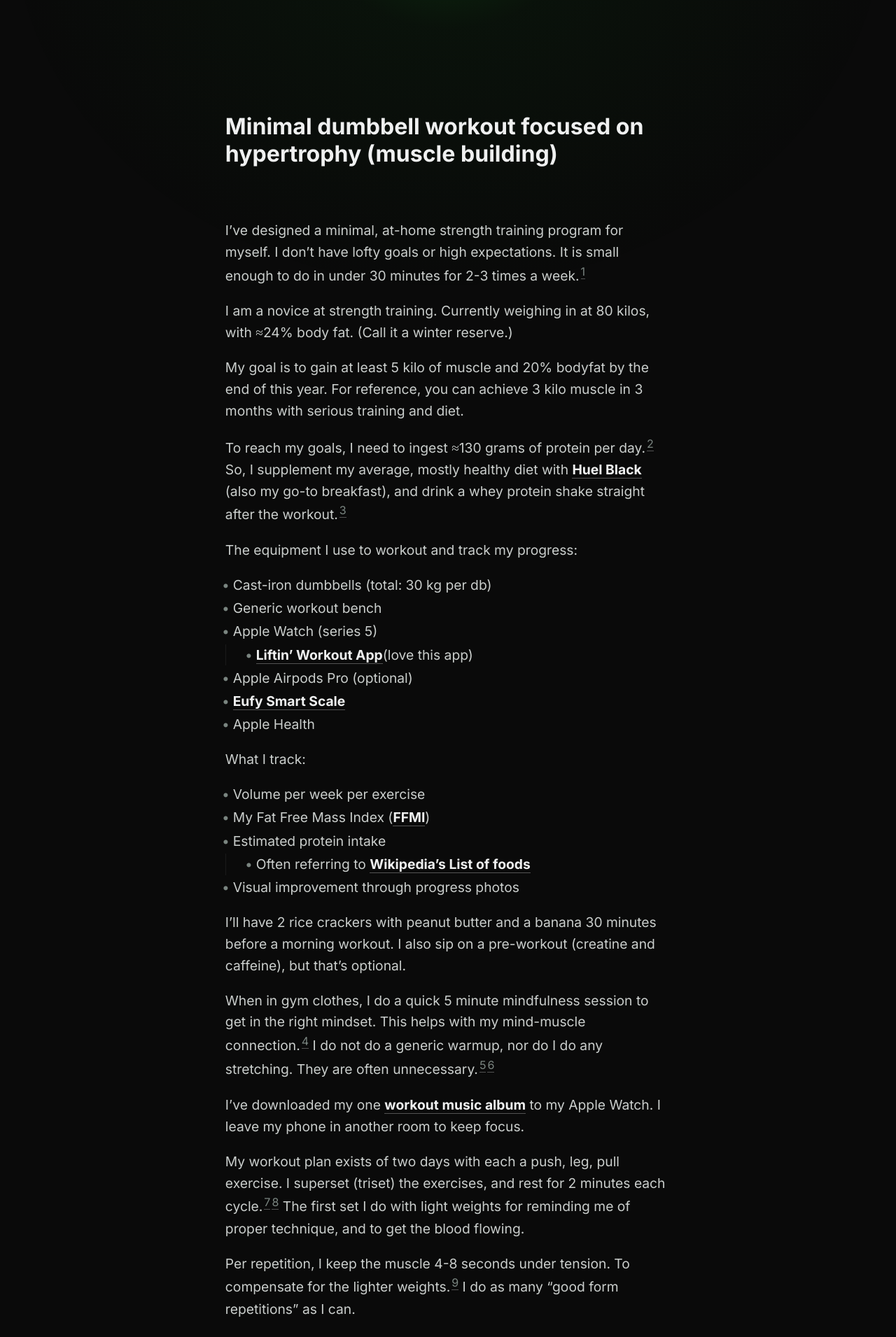
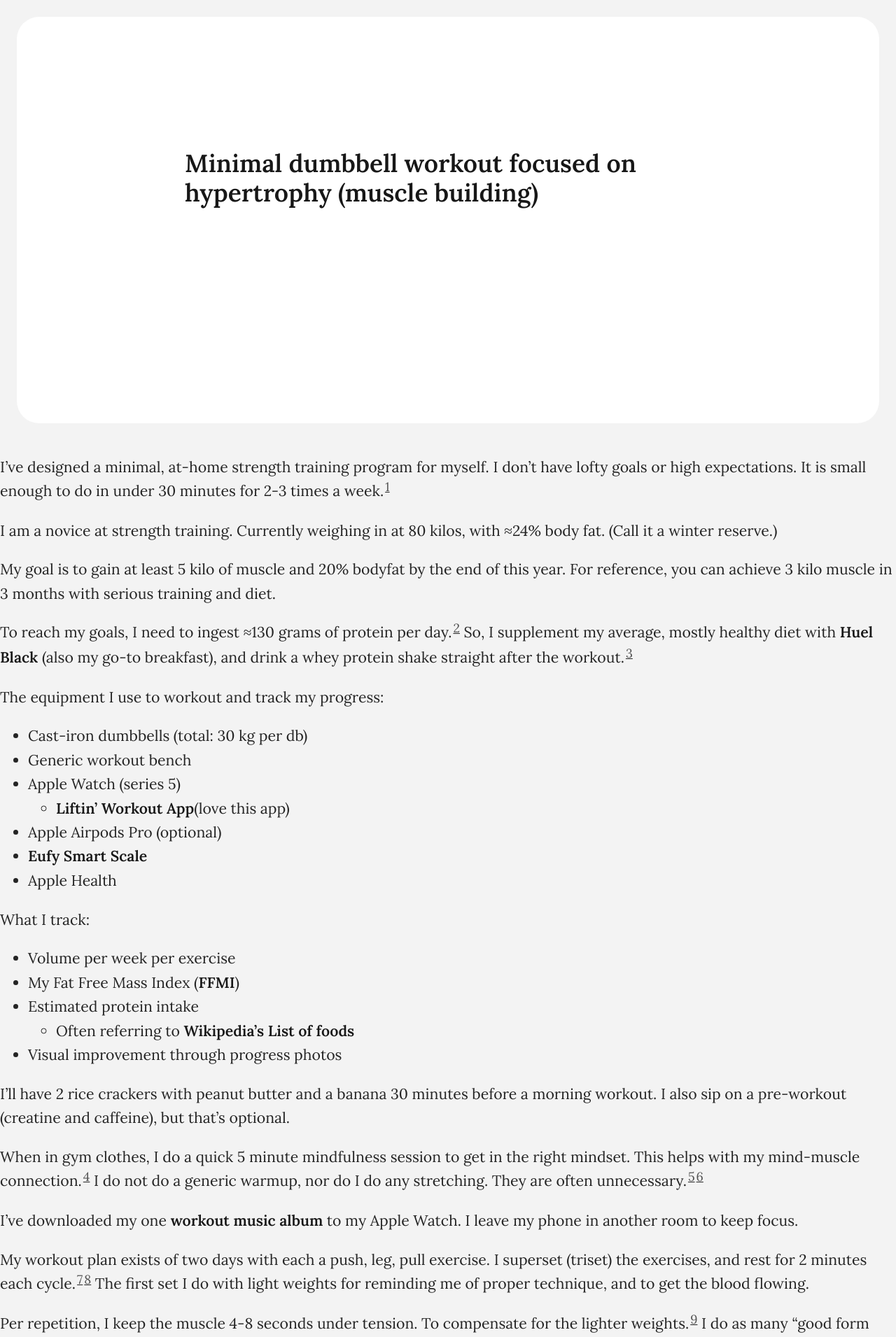
Before and after one commit to Geffreyvanderbos/_archiveblog, a Jekyll site: the page built from _posts/2023-01-25-minimal-dumbbell-workout-focused-hypertrophy-muscle-building.md, in a window 1280 px wide. Shown: the top 1911 px of the page at 70% size. Built offline with Jekyll 4.4.1, drawn with Linux system fonts in a browser that asks for light colours.

Commit message:
New style, who dis?

```diff
--- a/_layouts/default.html
+++ b/_layouts/default.html
@@ -3,6 +3,7 @@
   {%- include head.html -%}
 
   <body>
+    <div class="page">
     <header class="page-header">
       <div class="growing-ball-of-light"></div>
     </header>
@@ -10,7 +11,11 @@
     <main>
           {{content}}
     </main>
-
+  </div>
     {%- include footer.html -%}
   </body>
+
+<link rel="preconnect" href="https://fonts.googleapis.com">
+<link rel="preconnect" href="https://fonts.gstatic.com" crossorigin>
+<link href="https://fonts.googleapis.com/css2?family=Lora:wght@400;600&display=swap" rel="stylesheet">
 </html>
--- a/assets/main.css
+++ b/assets/main.css
@@ -1,6 +1,6 @@
 :root {
   --max-container-width: 1320px;
-  --max-article-width: 680px;
+  --max-article-width: 800px;
 }
 
 :root {
@@ -11,14 +11,14 @@
   --background-pop: hsl(111, 63%, 24%);
   --background-pop-subtle: hsl(111, 10%, 74%);
   --link-underline-color: hsl(111, 3%, 15%); */
-  --font-color: hsl(150, 4%, 80%);
-  --accented-font-color: hsl(150, 4%, 94%);
-  --muted-font-color: hsl(150, 4%, 50%);
-  --background-color: #0A0A0A;
+  --font-color: hsl(0, 0%, 14%);
+  --accented-font-color: hsl(0, 0%, 9%);
+  --muted-font-color: hsl(0, 0%, 32%);
+  --background-color: #f3f3f3;
   --button-hover: hsl(111, 1%, 25%);
-  --background-pop: hsl(111, 18%, 74%);
-  --background-pop-subtle: hsl(111, 10%, 54%);
-  --link-underline-color: hsl(111, 15%, 95%);
+  --background-pop: hsl(0, 0%, 73%);
+  --background-pop-subtle: hsl(0, 0%, 11%);
+  --link-underline-color: hsl(0, 0%, 42%);
 }
 
 /* .dark-mode body {
@@ -34,14 +34,14 @@
 :root {
   --fluid-min-width: 320;
   --fluid-max-width: 1500;
-  --fluid-min-size: 16;
-  --fluid-max-size: 20;
+  --fluid-min-size: 18;
+  --fluid-max-size: 22;
   --fluid-min-ratio: 1.05;
   --fluid-max-ratio: 1.15;
 
   --fluid-screen: 100vw;
   --fluid-bp: calc((var(--fluid-screen) - ((var(--fluid-min-width) / 16) * 1rem)) / ((var(--fluid-max-width) / 16) - (var(--fluid-min-width) / 16)));
-  --font-family: "Inter", serif;
+  --font-family: "Lora", serif;
 }
 
 @media screen and (min-width: 1500px) {
@@ -91,52 +91,6 @@
   box-sizing: border-box;
 }
 
-.toggle-theme {
-  display: block;
-  height: 24px;
-  width: 24px;
-  margin-left: var(--fluid-0);
-  position: relative;
-  top: -4px;
-}
-
-.toggle-theme:active {
-  opacity: 0.7;
-}
-
-.toggle-theme svg path {
-  fill: var(--font-color);
-}
-
-.dark-mode .toggle-theme svg path {
-  transform: scale(1, -1) translate(0, -100);
-}
-
-.toggle-theme::before {
-  content: '';
-  display: inline-block;
-  width: 480px;
-  height: 480px;
-  left: -228px;
-  top: -228px;
-  position: absolute;
-  border-radius: 100%;
-  background-color: white;
-  mix-blend-mode: difference;
-  transform-origin: center;
-  z-index: 1000;
-  opacity: 0;
-  transform: scale(.05, .05);
-  transition: transform .5s cubic-bezier(0.85, 0, 0.15, 1), opacity .4s cubic-bezier(0.85, 0, 0.15, 1);
-  pointer-events: none;
-}
-
-@media (hover: hover) {
-  .toggle-theme:hover::before {
-    opacity: 1;
-    transform: scale(.75, .75);
-  }
-}
 
 html, body {
   height: 100%;
@@ -148,10 +102,24 @@ body {
   -moz-osx-font-smoothing: grayscale;
   background-color: var(--background-color);
   color: var(--font-color);
-  font: 400 var(--fluid-0) / 1.6 var(--font-family);
+  font: 400 var(--fluid-0) / calc(1.5em + .2vw) var(--font-family);
   margin: 0;
   display: flex;
   flex-direction: column;
+}
+
+sup, sub {
+  vertical-align: baseline;
+  position: relative;
+  top: -0.4em;
+  text-decoration: underline;
+}
+
+.page {
+  background-color: white;
+  margin: var(--fluid-1);
+  display: block;
+  border-radius: 2rem;
 }
 
 a {
@@ -173,9 +141,9 @@ h1,
 h2,
 h3,
 h4 {
-  font-weight: 700;
+  font-weight: 600;
   line-height: 1.2;
-  margin: 0.5em 0;
+  margin: 0.75em 0;
   color: var(--accented-font-color);
 }
 
@@ -196,14 +164,14 @@ h2 {
   font-size: var(--fluid-2);
 }
 
-.growing-ball-of-light {
+/* .growing-ball-of-light {
   position: absolute;
   width: 100%;
   height: 1100px;
   left: 50%;
   transform: translate(-50%, -65%);
   z-index: -1;
-  background: radial-gradient(50% 50% at 50% 50%, hsla(126, 85%, 35%, .7) 0%, rgba(13, 166, 28, 0.15) 30.73%, rgba(4, 56, 10, 0) 100%);  opacity: 0.35;
+  background: radial-gradient(50% 50% at 50% 50%, hsla(126, 85%, 35%, 1) 0%, rgba(13, 166, 28, 0.50) 30.73%, rgba(4, 56, 10, 0) 100%);  opacity: 0.35;
   animation-name: growing-ball;
   animation-timing-function: cubic-bezier(0.5, 1, 0.89, 1);
   transform-origin: center;
@@ -214,7 +182,7 @@ h2 {
 @keyframes growing-ball {
   from {transform: translate(-50%, -100%)}
   to {transform: translate(-50%, -65%);}
-}
+} */
 
 header {
   width: 100%;
@@ -251,7 +219,7 @@ header {
   height: 1px;
   width: 100%;
   margin-bottom: calc(var(--fluid-5) * 4);
-  background: -webkit-linear-gradient(left,transparent,rgba(255,255,255,0.1) 50%,transparent);
+  /* background: -webkit-linear-gradient(left,transparent,rgba(255,255,255,0.1) 50%,transparent);
   background: linear-gradient(left,transparent,rgba(255,255,255,0.1) 50%,transparent);
   animation-name: growing-divider;
   animation-timing-function: cubic-bezier(0.5, 1, 0.89, 1);
@@ -264,12 +232,13 @@ header {
 @keyframes growing-divider {
 from {opacity: 0.2}
 to {opacity: 1}
+} */
 }
 
 .articles-wrapper {
   width: 100%;
-  background: transparent url("blurred-decoration.png") no-repeat top center;
-  background-size: 100%;
+  /* background: transparent url("blurred-decoration.png") no-repeat top center;
+  background-size: 100%; */
 }
 
 .back-to-articles__icon g {
@@ -278,45 +247,6 @@ to {opacity: 1}
 
 header a {
   background-image: none;
-}
-
-#modal--button {
-  cursor: pointer;
-  position: relative;
-  display: inline-block;
-  animation-name: introduction-name-reveal;
-  animation-timing-function: cubic-bezier(0.37, 0, 0.63, 1);
-  transform-origin: center;
-  animation-fill-mode: forwards;
-  animation-duration: 1s;
-  animation-delay: .520s;
-  opacity: 0;
-}
-
-#modal--button div {
-  display: flex;
-  align-items: center;
-  height: 28px;
-  line-height: 28px;
-  font-family: var(--font-family);
-  font-size: calc(var(--fluid-0) * .85);
-  color: var(--accented-font-color);
-  padding: var(--fluid-0) calc(var(--fluid-0) / 1.25) var(--fluid-0) var(--fluid-0);
-  border: 1px solid var(--font-color);
-  border-radius: 5em;
-  backdrop-filter: blur(12px);
-  background: rgba(255, 255, 255, 0.1);
-  border: 1px solid rgba(255, 255, 255, 0.05);
-  font-weight: 400;
-  transition: background-color .165s ease-out;
-}
-
-#modal--button:hover div {
-  background: rgba(255, 255, 255, 0.2);
-}
-
-#modal--button div svg {
-  margin-left: 4px;
 }
 
 .introduction {
@@ -349,7 +279,7 @@ header a {
   font-size: var(--fluid-5);
   max-width: 18em;
   margin: 0 auto var(--fluid-1) auto;
-  background: linear-gradient(120deg, rgba(255, 255, 255, .95) 20%, hsla(126, 5%, 85%, 0.9) 100%);
+  background: linear-gradient(120deg, rgba(0, 0, 0, .95) 20%, hsla(0, 0%, 15%, 0.9) 100%);
   -webkit-background-clip: text;
   -webkit-text-fill-color: transparent;
   animation-name: introduction-reveal;
```
Also changed, not shown: _layouts/home.html (+0 -30 lines), Gemfile.lock.
